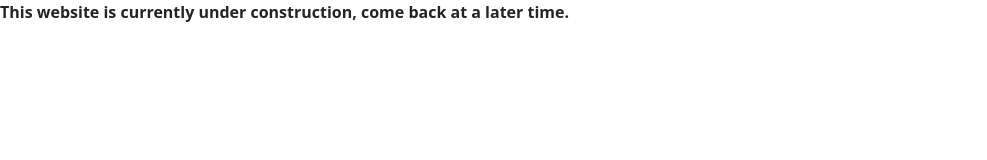
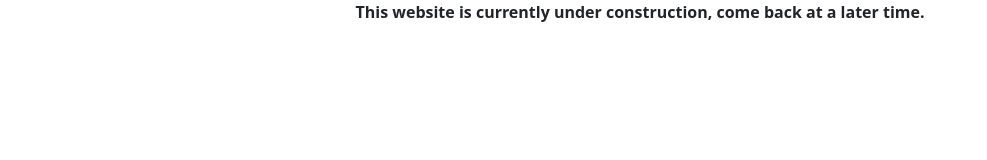
Before and after one commit to theblobscp/cult, a plain HTML site: page index.html in a window 1280 px wide. Shown: the whole page, without its empty margins (0-987 px from the left). Drawn offline with nearby package versions, Linux system fonts and the light colour scheme.

Commit message:
Fix center style

```diff
--- a/index.html
+++ b/index.html
@@ -15,7 +15,7 @@
     ></script>
   </head>
   <body>
-    <p style="center">
+	  <p style="text-align:center">
       <b
         >This website is currently under construction, come back at a later
         time.</b
```
